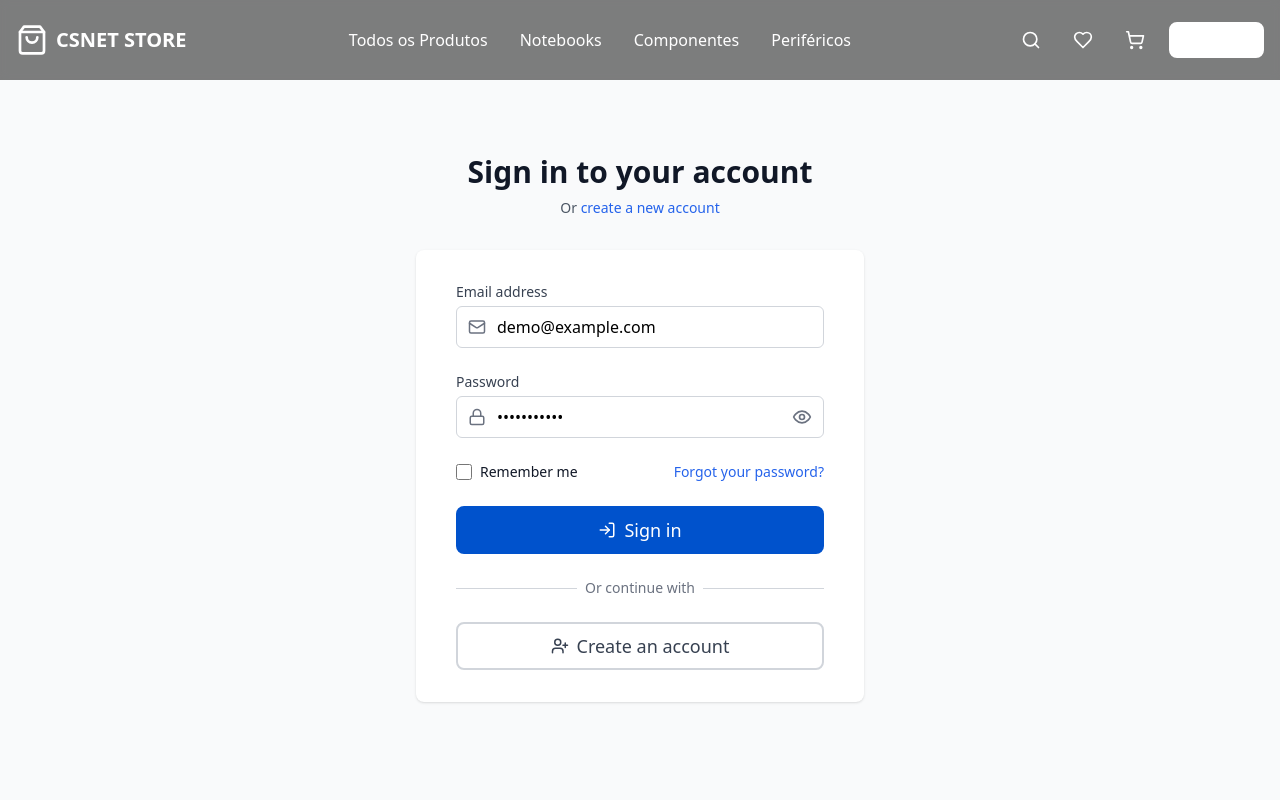
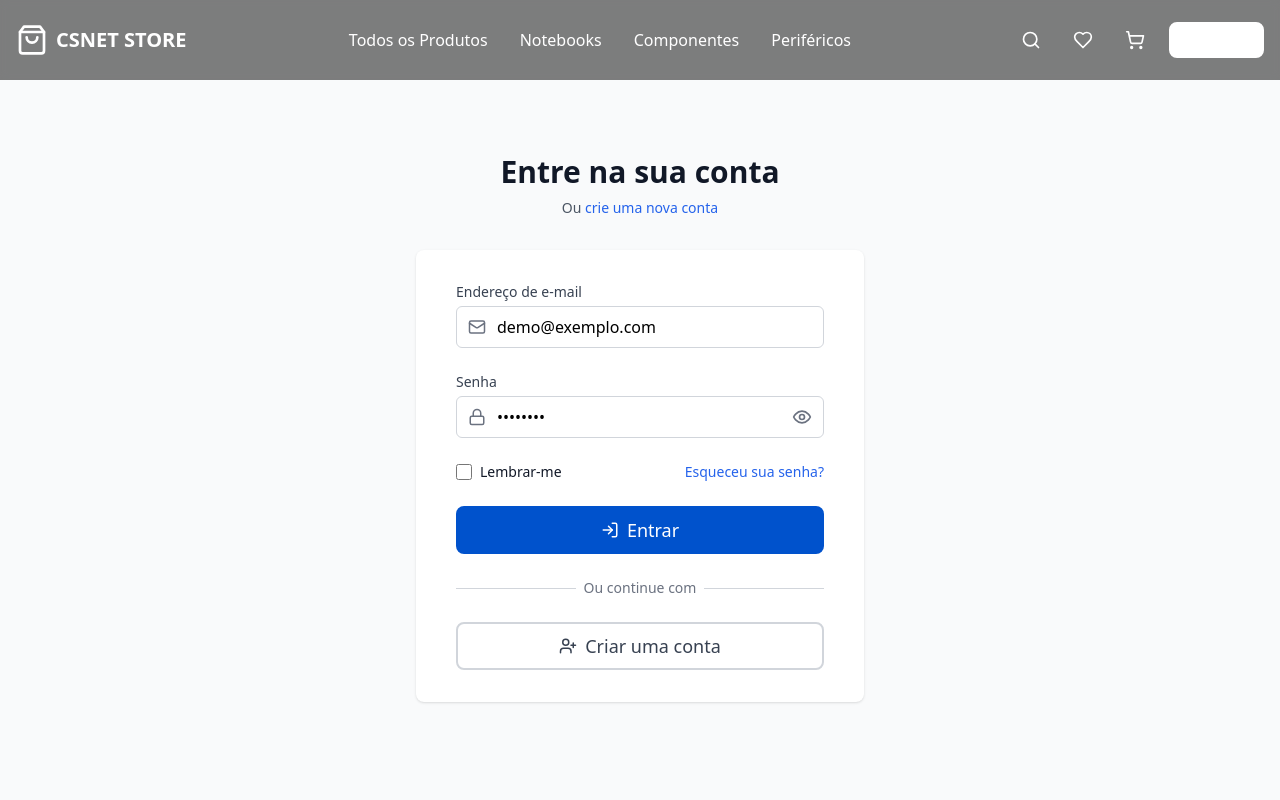
Before and after one commit to ClecioGeronimo/loja-teste, a React (Vite) app: page /login in a window 1280 px wide. Shown: the top 800 px of the page. Built offline with nearby package versions, Linux system fonts and the light colour scheme.

Commit message:
Traduzir página de login

```diff
--- a/src/pages/LoginPage.tsx
+++ b/src/pages/LoginPage.tsx
@@ -9,8 +9,8 @@ const LoginPage: React.FC = () => {
   const { login, isLoading } = useUser();
   const navigate = useNavigate();
   const location = useLocation();
-  const [email, setEmail] = useState('demo@example.com');
-  const [password, setPassword] = useState('password123');
+  const [email, setEmail] = useState('demo@exemplo.com');
+  const [password, setPassword] = useState('senha123');
   const [error, setError] = useState('');
 
   // Parse redirect parameter from URL
@@ -33,12 +33,12 @@ const LoginPage: React.FC = () => {
     <div className="pt-20 min-h-screen bg-gray-50 flex flex-col justify-center py-12 sm:px-6 lg:px-8">
       <div className="sm:mx-auto sm:w-full sm:max-w-md">
         <h2 className="mt-6 text-center text-3xl font-bold text-gray-900">
-          Sign in to your account
+          Entre na sua conta
         </h2>
         <p className="mt-2 text-center text-sm text-gray-600">
-          Or{' '}
+          Ou{' '}
           <Link to="/register" className="font-medium text-blue-600 hover:text-blue-500">
-            create a new account
+            crie uma nova conta
           </Link>
         </p>
       </div>
@@ -53,7 +53,7 @@ const LoginPage: React.FC = () => {
 
           <form className="space-y-6" onSubmit={handleSubmit}>
             <Input
-              label="Email address"
+              label="Endereço de e-mail"
               id="email"
               name="email"
               type="email"
@@ -66,7 +66,7 @@ const LoginPage: React.FC = () => {
             />
 
             <Input
-              label="Password"
+              label="Senha"
               id="password"
               name="password"
               type="password"
@@ -87,13 +87,13 @@ const LoginPage: React.FC = () => {
                   className="h-4 w-4 text-blue-600 focus:ring-blue-500 border-gray-300 rounded"
                 />
                 <label htmlFor="remember_me" className="ml-2 block text-sm text-gray-900">
-                  Remember me
+                  Lembrar-me
                 </label>
               </div>
 
               <div className="text-sm">
                 <Link to="/forgot-password" className="font-medium text-blue-600 hover:text-blue-500">
-                  Forgot your password?
+                  Esqueceu sua senha?
                 </Link>
               </div>
             </div>
@@ -107,7 +107,7 @@ const LoginPage: React.FC = () => {
                 fullWidth
                 leftIcon={<LogIn size={18} />}
               >
-                Sign in
+                Entrar
               </Button>
             </div>
           </form>
@@ -118,7 +118,7 @@ const LoginPage: React.FC = () => {
                 <div className="w-full border-t border-gray-300" />
               </div>
               <div className="relative flex justify-center text-sm">
-                <span className="px-2 bg-white text-gray-500">Or continue with</span>
+                <span className="px-2 bg-white text-gray-500">Ou continue com</span>
               </div>
             </div>
 
@@ -130,7 +130,7 @@ const LoginPage: React.FC = () => {
                   fullWidth
                   leftIcon={<UserPlus size={18} />}
                 >
-                  Create an account
+                  Criar uma conta
                 </Button>
               </Link>
             </div>
```
